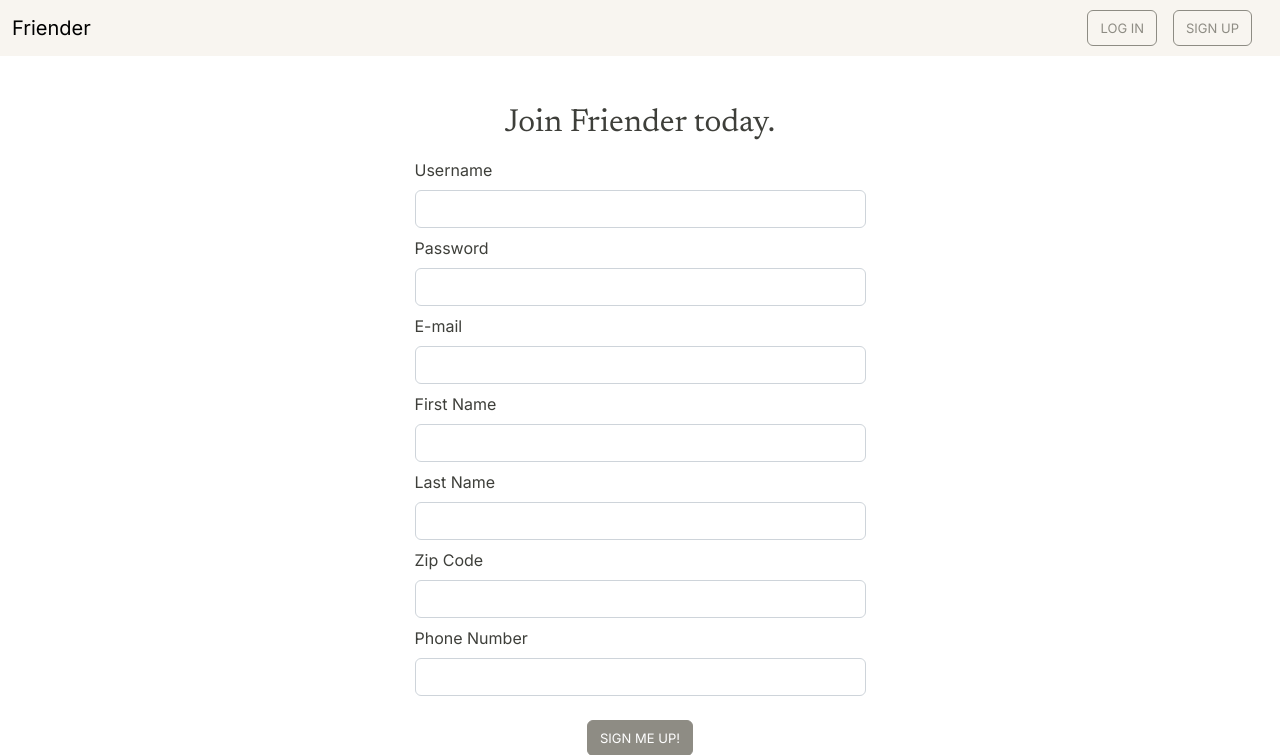
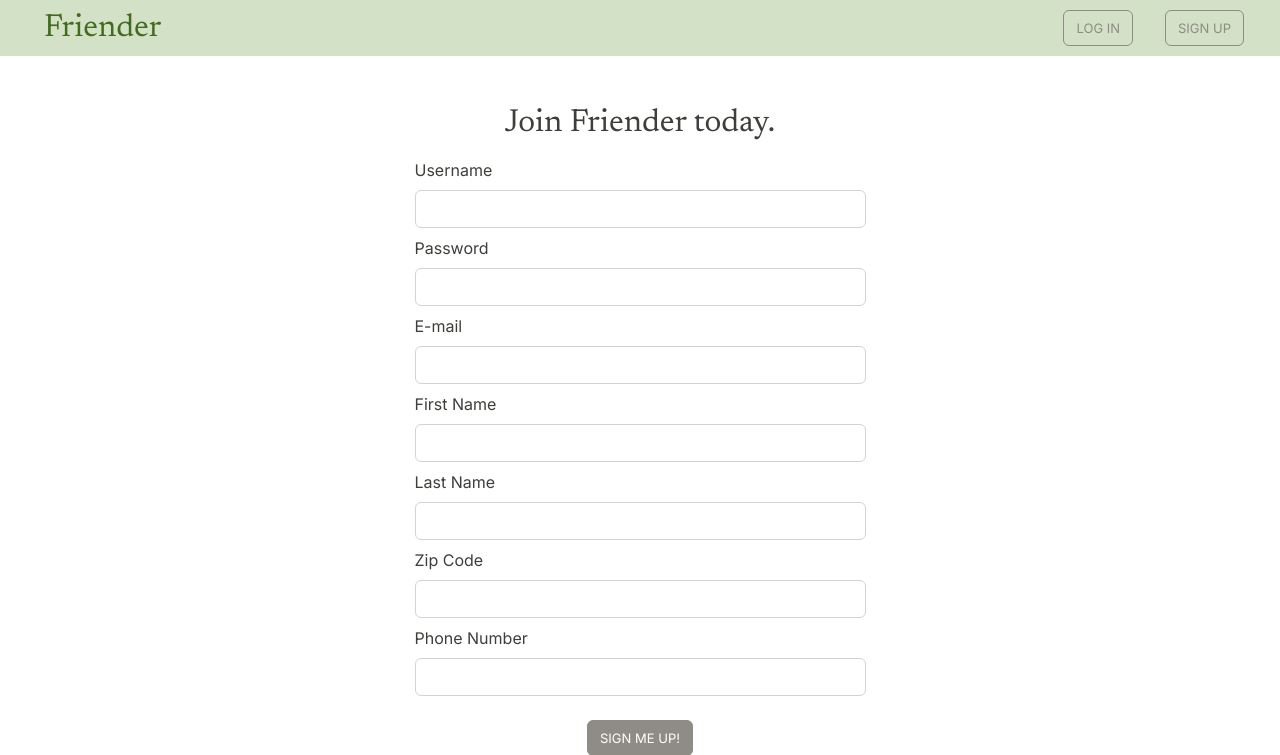
Before and after one commit to nathanrydel/friender-demo, a Flask app: page /signup in a window 1280 px wide. Shown: the top 755 px of the page. Run offline with Flask 3, Linux system fonts and the light colour scheme; some libraries are stand-ins or nearby versions.

Commit message:
Add nav styles

```diff
--- a/static/style.css
+++ b/static/style.css
@@ -36,6 +36,81 @@ h5 {
   font-family: 'Newsreader', sans-serif;
 }
 
+/* ======================= Nav */
+
+.bg-light {
+  background-color: #D3E2C6 !important;
+}
+
+.navbar {
+  height: 56px;
+  /* border-bottom: 1px solid rgba(0, 0, 0, 0.25); */
+  margin-bottom: 1rem;
+  position: relative;
+  z-index: 9999;
+}
+
+
+.navbar-brand {
+  margin-left: 1em;
+  color: #426B1F;
+  font-family: 'Newsreader', sans-serif;
+  font-size: 32px !important;
+}
+
+/* .navbar-brand>img {
+  display: inline-block;
+  margin-bottom: 2px;
+  margin-right: 5px;
+  width: 20px;
+  border-radius: 2px;
+} */
+
+
+ul.nav.navbar-nav {
+  align-items: center;
+}
+
+ul.nav.navbar-nav li {
+  margin: 0 0.5rem;
+  display: flex;
+}
+
+nav form.navbar-form {
+  display: flex;
+  position: relative;
+}
+
+#search.form-control {
+  border-radius: 20px;
+  margin-bottom: 0;
+  width: 100%;
+  font-size: 13px;
+  padding-right: 28px;
+  box-sizing: border-box;
+}
+
+#search.form-control+.btn {
+  position: absolute;
+  right: 9px;
+  top: 2px;
+  bottom: 4px;
+  z-index: 1;
+  padding: 0;
+  color: #66757f;
+}
+
+#search.form-control+.btn:active,
+#search.form-control+.btn:focus {
+  box-shadow: none;
+}
+
+#search:active,
+#search:focus {
+  box-shadow: none;
+  border: 2px solid #007bff;
+}
+
 /* ================================ 404 page */
 
 .message-404 {
```
